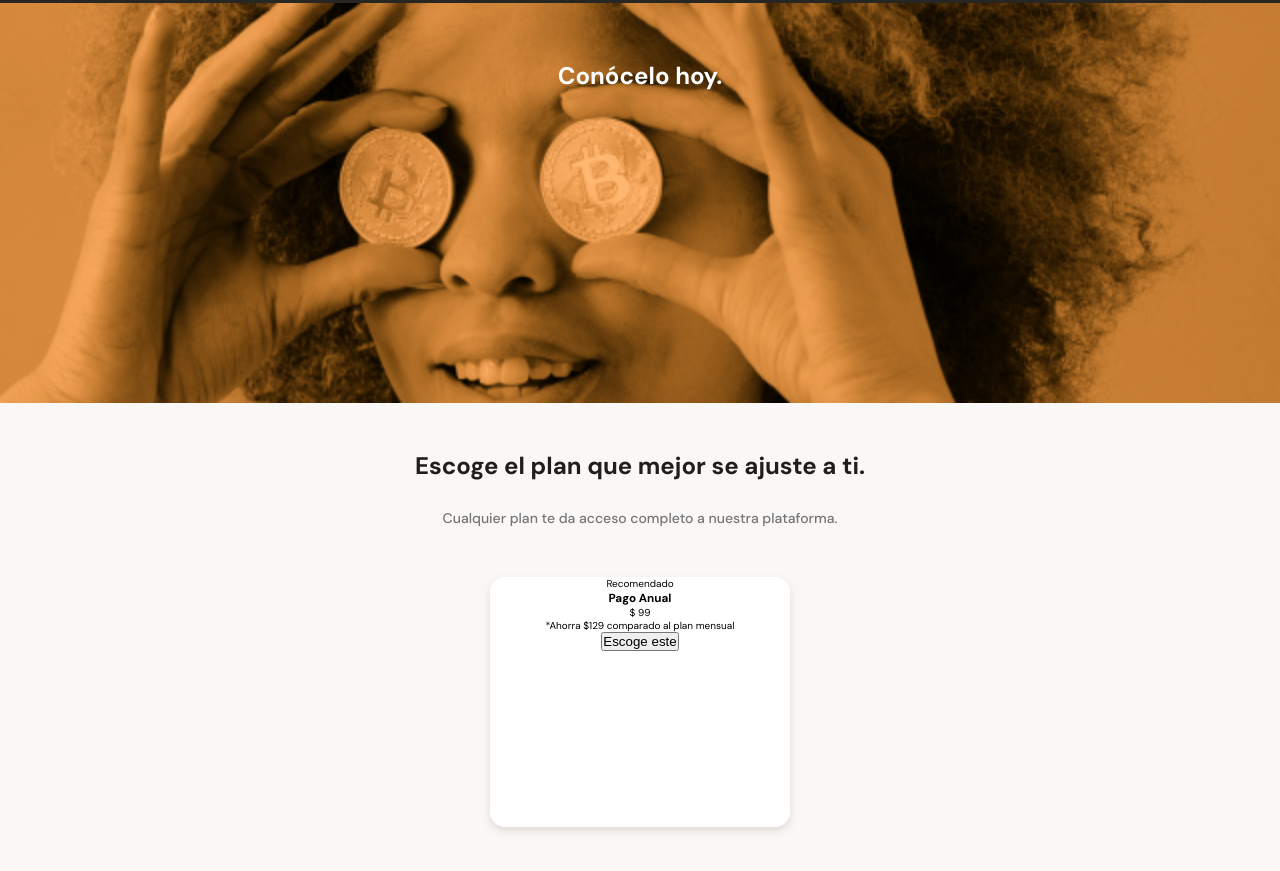
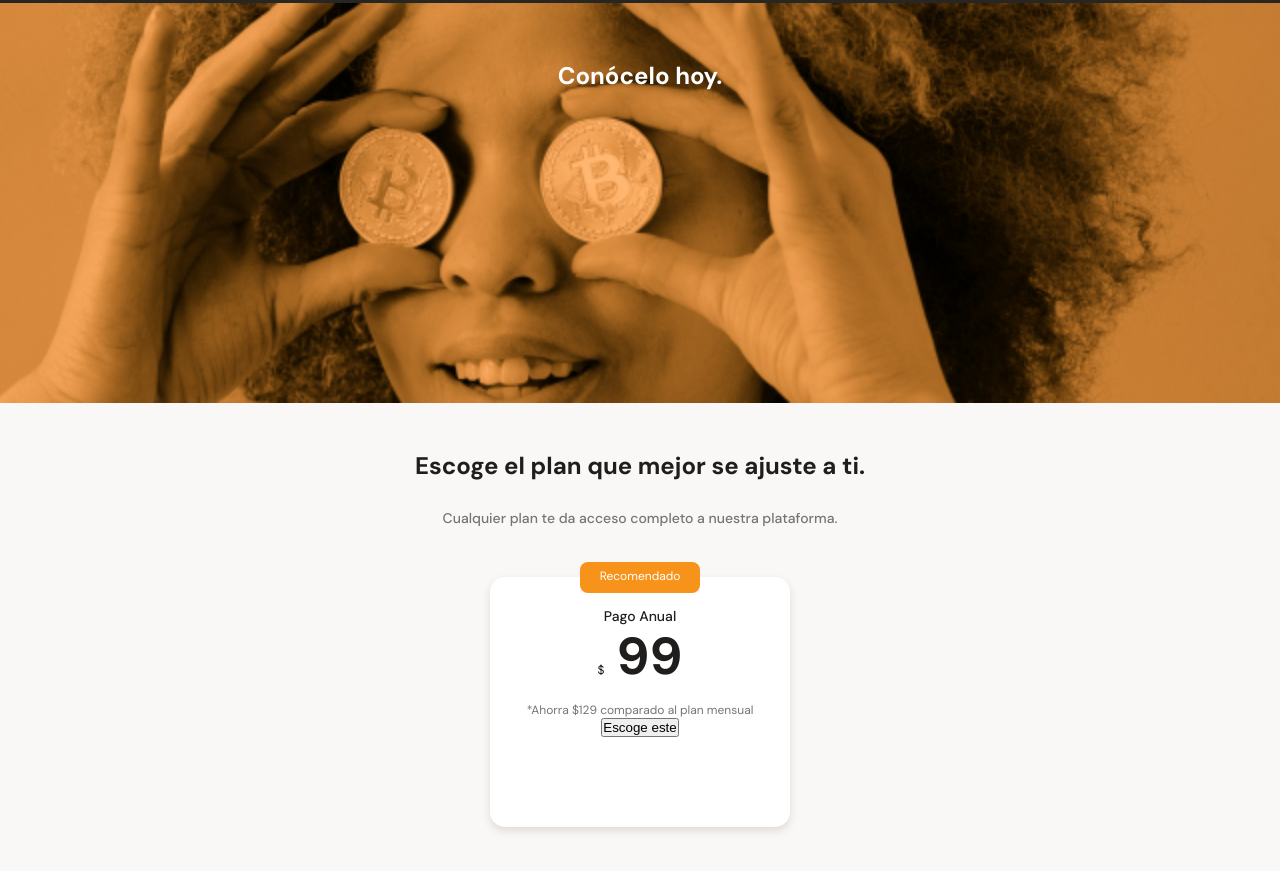
Before and after one commit to Yocselys/Curso_mobile_first, a plain HTML site: page index.html in a window 1280 px wide. Shown: the part 1977-2848 px from the top of the page. Drawn offline with Linux system fonts and the light colour scheme.

Commit message:
Detallando estilos en tarjetas de planes

```diff
--- a/index.css
+++ b/index.css
@@ -417,5 +417,45 @@ main {
   background-color: var(--just-white);
   border-radius: 15px;
   box-shadow: 0 4px 8px rgba(89, 73, 30, 0.16) ;
+}
+
+.recomended{
+  position: absolute;
+  width: 120px;
+  height: 31px;
+  left: calc(50% - 60px);
+  font-size: 1.2rem;
+  border-radius: 8px;
+  color: var(--just-white);
+  top: -15px;
+  padding: 6px;
+  background-color: var(--bitcoin-orange);
+}
+
+.plan_card-title{
+  padding-top: 30px;
+  font-size: 1.4rem;
+  font-weight: 500;
+  line-height: 1.8rem;
+  color: var(--black);
+}
+
+
+.plan_card--price{
+  padding: 5px;
+  font-size: 5.2rem;
+  font-weight: bold;
+  line-height: 5.3rem;
+  color: var(--black);
+}
+
+.plan_card--price span{
+  font-size: 1.2rem;
+  font-weight: 300;
+}
+
+.plan_card--saving{
+  font-size: 1.2rem;
+  color: #757575;
 
 }
--- a/index.html
+++ b/index.html
@@ -134,7 +134,7 @@
       </div>
       <section class="plans_container--slider">
         <article class="plans_container--card">
-          <p class="recomendado">Recomendado</p>
+          <p class="recomended">Recomendado</p>
           <div class="plan_info_container">
             <h3 class="plan_card-title">Pago Anual</h3>
             <p class="plan_card--price"><span>$</span> 99</p>
```
